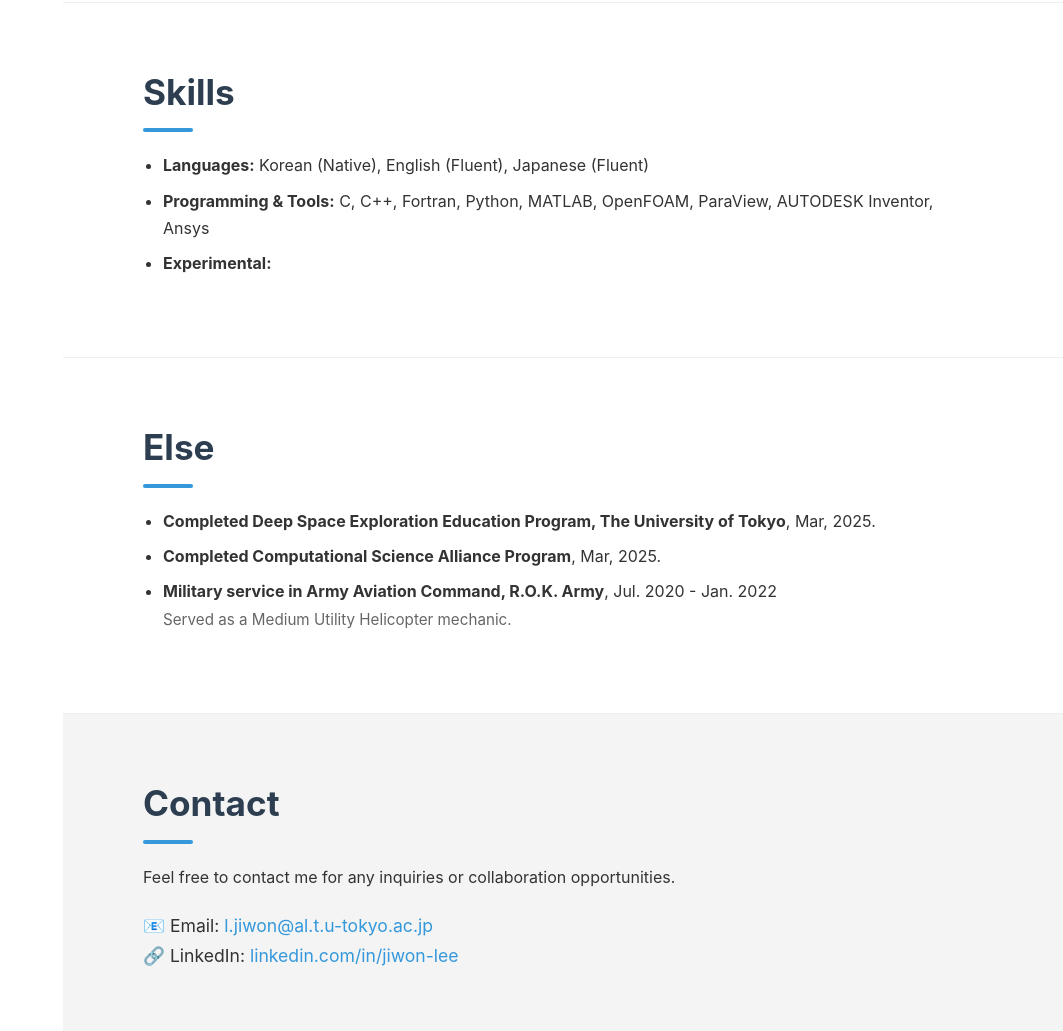
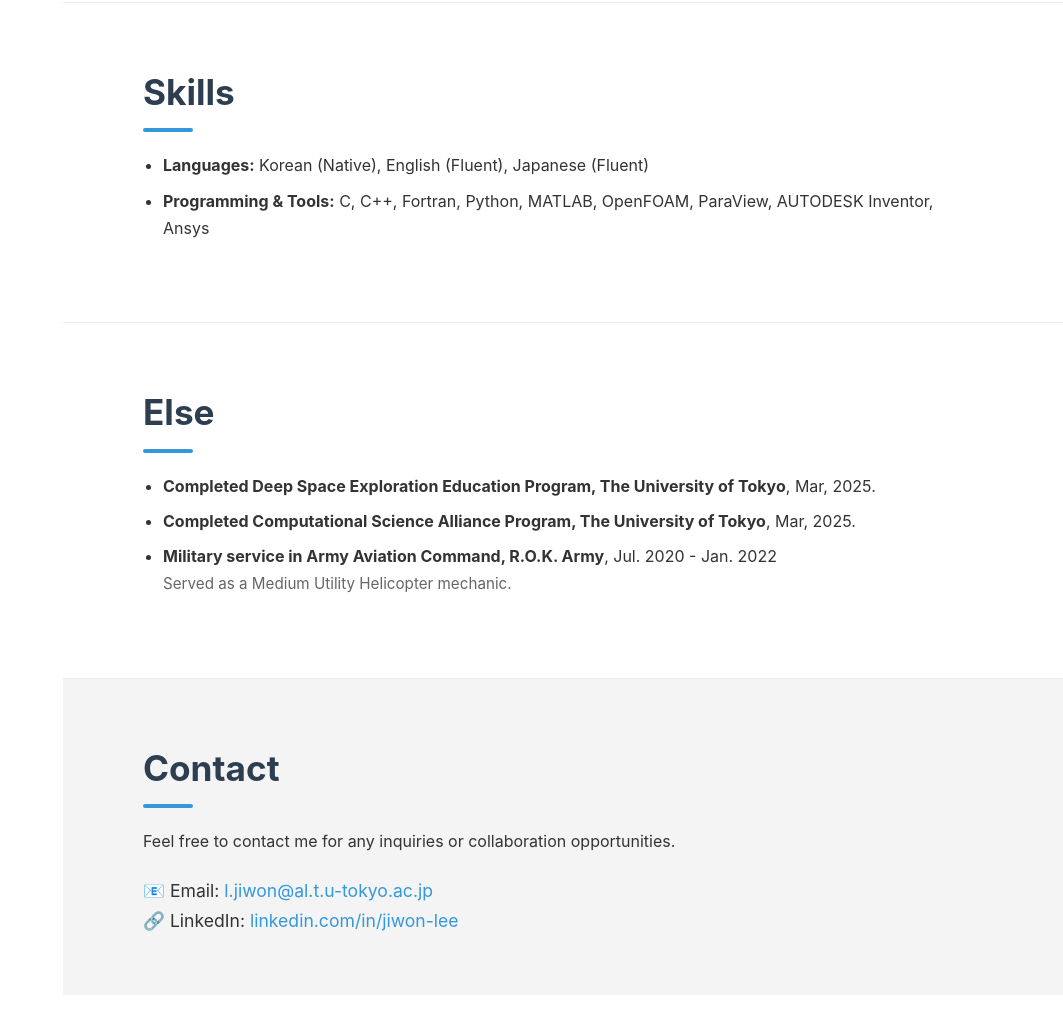
Before and after one commit to SkantFocs/SkantFocs.github.io, a plain HTML site: page index.html in a window 1280 px wide. Shown: the part 4500-5531 px from the top of the page, without its empty margins (217-1280 px from the left). After the commit the page ends 5495 px from the top, so only its background shows below. Drawn offline with Linux system fonts and the light colour scheme.

Commit message:
Update index.html

```diff
--- a/index.html
+++ b/index.html
@@ -333,7 +333,7 @@
             <ul class="normal-list">
                 <li><strong>Languages:</strong> Korean (Native), English (Fluent), Japanese (Fluent)</li>
                 <li><strong>Programming & Tools:</strong> C, C++, Fortran, Python, MATLAB, OpenFOAM, ParaView, AUTODESK Inventor, Ansys</li>
-                <li><strong>Experimental:</strong> </li>
+
             </ul>
         </section>
 
@@ -341,7 +341,7 @@
             <h2>Else</h2>
             <ul class="normal-list">
                 <li><strong>Completed Deep Space Exploration Education Program, The University of Tokyo</strong>, Mar, 2025.</li>
-                <li><strong>Completed Computational Science Alliance Program</strong>, Mar, 2025.</li>
+                <li><strong>Completed Computational Science Alliance Program, The University of Tokyo</strong>, Mar, 2025.</li>
                 <li><strong>Military service in Army Aviation Command, R.O.K. Army</strong>, Jul. 2020 - Jan. 2022<br>
                            <span style="color: #666; font-size: 0.95em;">Served as a Medium Utility Helicopter mechanic.</span></li>
             </ul>
```
